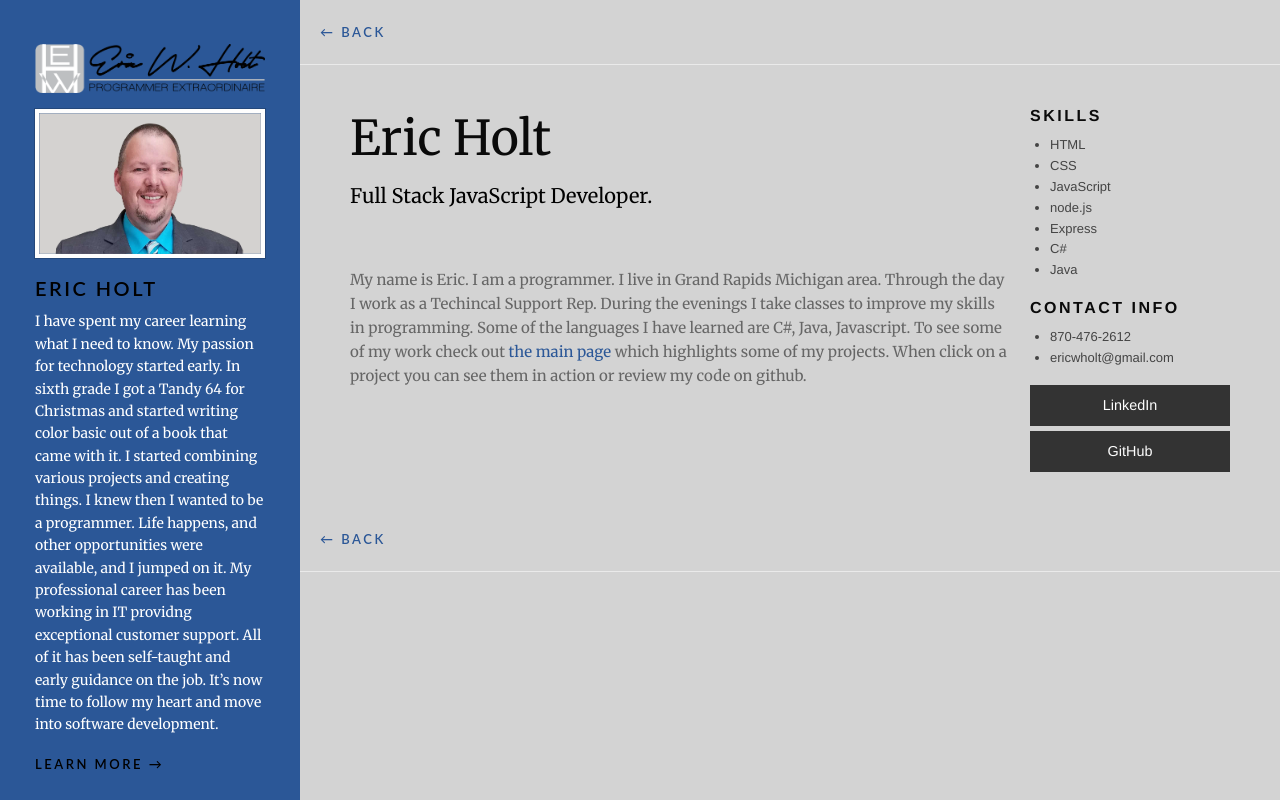
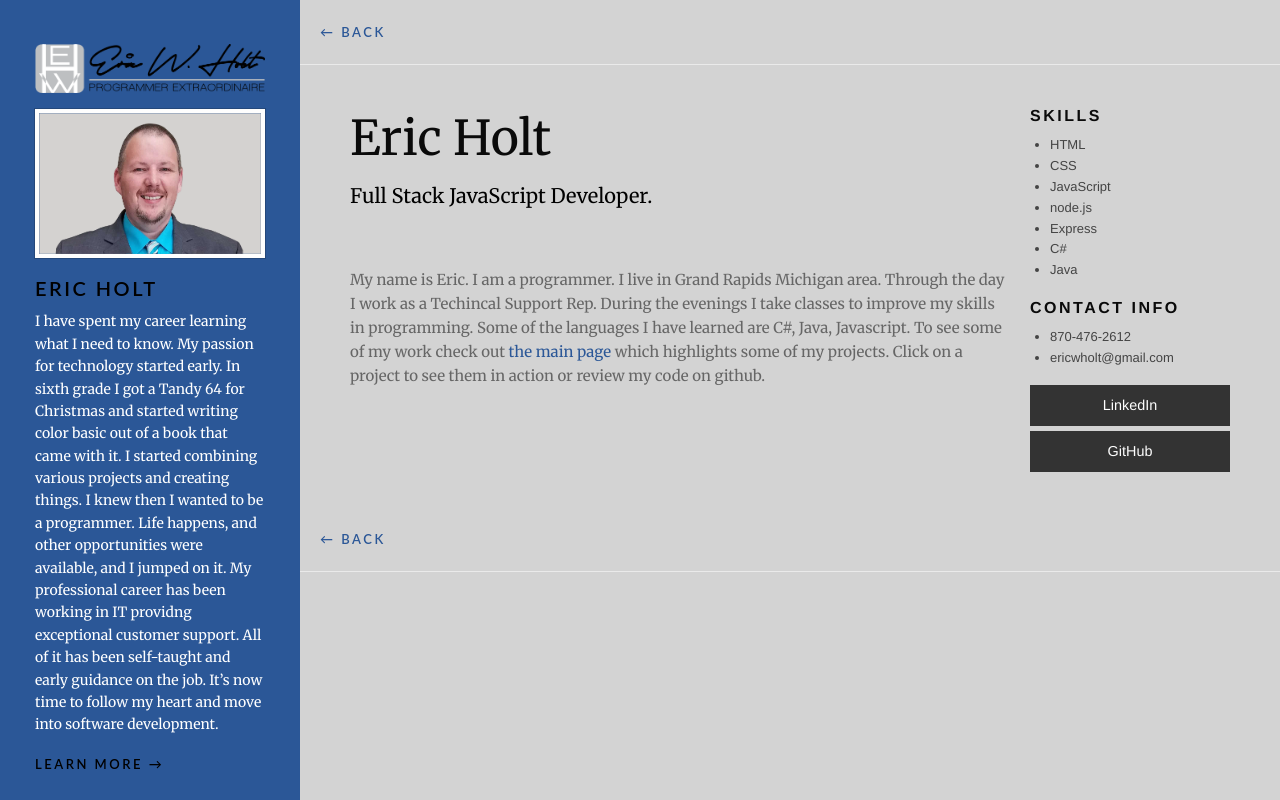
Before and after one commit to ericwholt/tech-degree-project-6, a Node server app: page /about in a window 1280 px wide. Run offline with Node 20, Linux system fonts and the light colour scheme.

Commit message:
Fixed grammar in about section

```diff
--- a/views/about.pug
+++ b/views/about.pug
@@ -20,7 +20,7 @@ block content
             | My name is Eric. I am a programmer. I live in Grand Rapids Michigan area. Through the day I work as a Techincal Support Rep. During the evenings I take classes to improve my skills in programming.
             | Some of the languages I have learned are C#, Java, Javascript. To see some of my work check out
             a(href='/') the main page
-            | which highlights some of my projects. When click on a project you can see them in action or review my code on github.
+            | which highlights some of my projects. Click on a project to see them in action or review my code on github.
       .cell.portfolio-meta.small-6.medium-2.large-3
         h6 Skills
 
```
